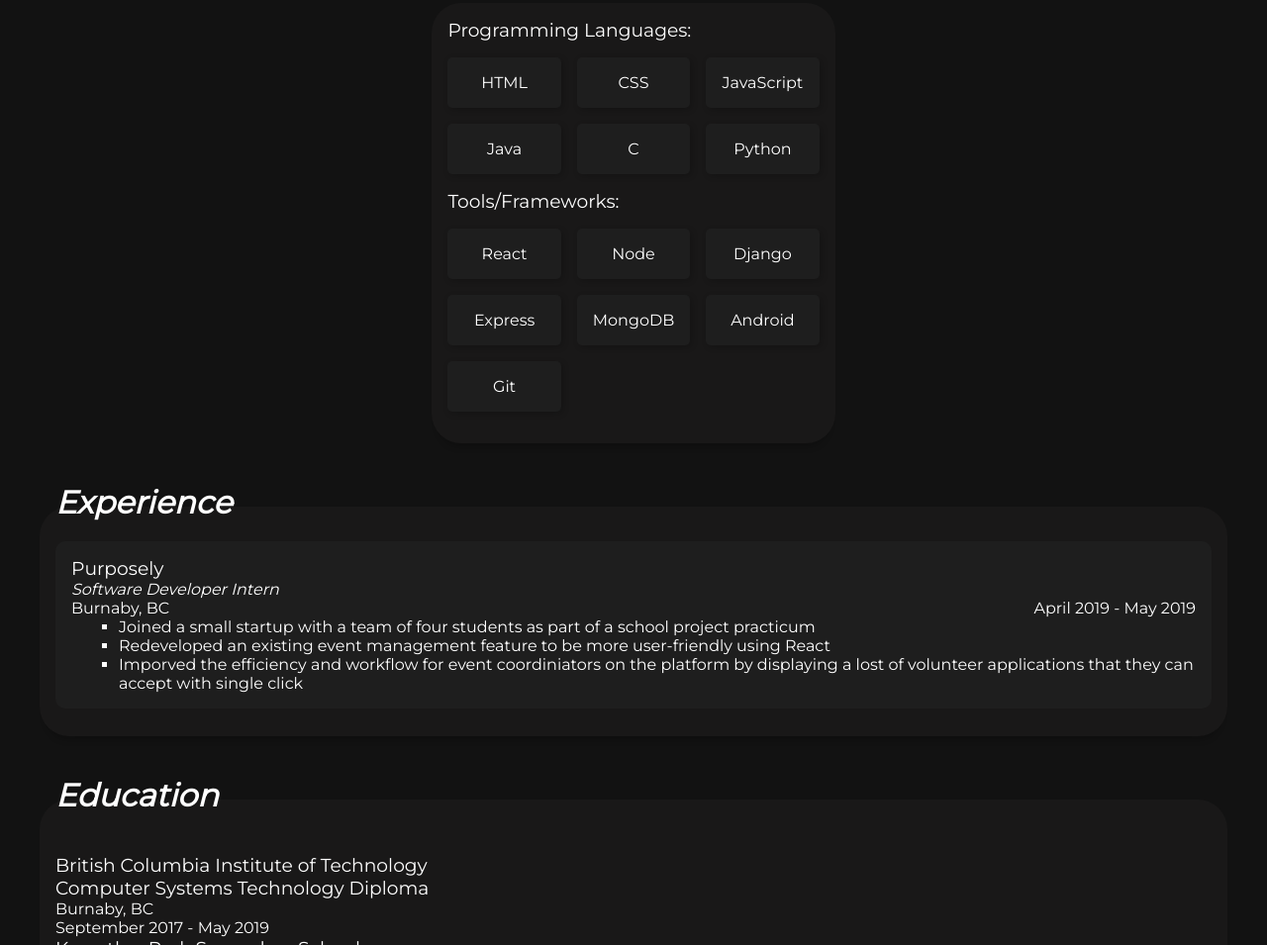
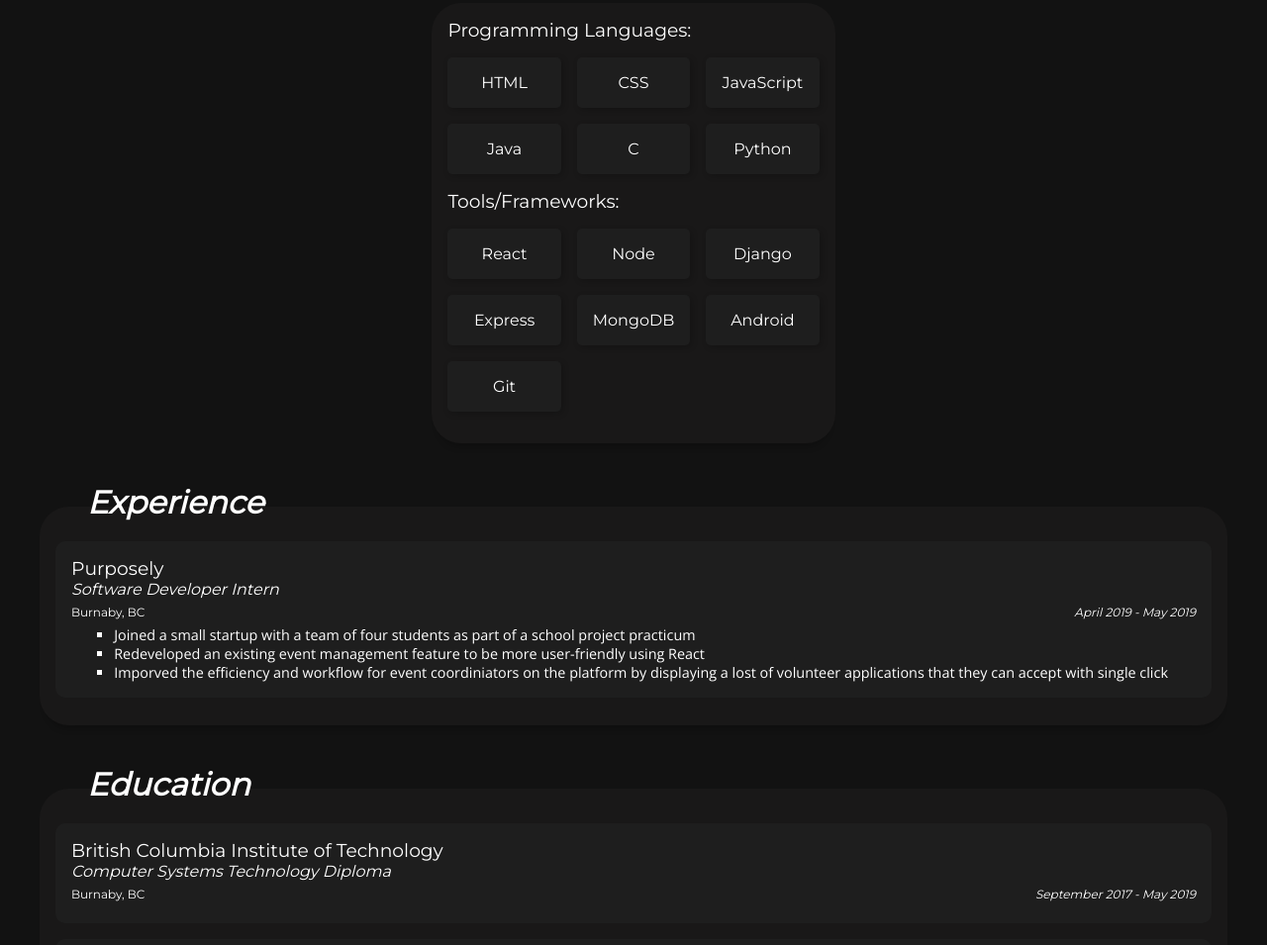
Before and after one commit to alvarviktor/alvarviktor.github.io, a plain HTML site: page index.html in a window 1280 px wide. Shown: the part 1845-2800 px from the top of the page at 99% size. Drawn offline with nearby package versions, Linux system fonts and the light colour scheme.

Commit message:
completed education section

```diff
--- a/index.html
+++ b/index.html
@@ -94,23 +94,25 @@
     </div>
     <div class="about-me-education">
       <h2>Education</h2>
+      <div class="education-flex-container">
         <div class="education-container">
-        <div>
+          <div class="education-header">
             <h3>British Columbia Institute of Technology</h3>
-          <h3>Computer Systems Technology Diploma</h3>
+            <h4>Computer Systems Technology Diploma</h4>
           </div>
-        <div>
+          <div class="education-sub-header">
             <h4>Burnaby, BC</h4>
             <h4>September 2017 - May 2019</h4>
           </div>
         </div>
-      <div class="education-kwantlenpark">
-        <div>
+        <div class="education-container">
+          <div class="education-header">
             <h3>Kwantlen Park Secondary School</h3>
           </div>
-        <div>
+          <div class="education-sub-header">
             <h4>Surrey, BC</h4>
             <h4>September 2012 - June 2017</h4>
+          </div>
         </div>
       </div>
     </div>
--- a/public/style.css
+++ b/public/style.css
@@ -82,6 +82,7 @@ b {
   top: 0;
   left: 0;
   right: 0;
+  z-index: 900;
   width: 100%;
   height: 50px;
   background-color: var(--dark-colour-level-three);
@@ -226,24 +227,31 @@ b {
   font-size: 2em;
   position: relative;
   bottom: 1.25em;
+  left: 1em;
 }
 
-.about-me-experience > .experience-container {
+.about-me-experience > .experience-container, .education-flex-container > .education-container {
   background-color: var(--dark-colour-level-three);
   border-radius: 10px;
   padding: 1em ;
 }
 
-.experience-header > h4 {
+.experience-header > :nth-child(2), .education-header > :nth-child(2),
+.experience-sub-header > :nth-child(2), .education-sub-header > :nth-child(2) {
   font-style: italic;
 }
 
-.experience-sub-header {
+.experience-sub-header, .education-sub-header {
+  font-size: 0.75em;
+  margin: 0.5em 0;
+}
+
+.experience-sub-header, .education-sub-header {
   display: flex;
   justify-content: space-between;
 }
 
-.experience-container {
+.experience-container, .education-flex-container {
   position: relative;
   bottom: 1.25em;
 }
@@ -251,6 +259,8 @@ b {
 .experience-container > ul {
   padding-left: 3em;
   list-style-type: square;
+  font-size: 0.9em;
+  font-family: 'Open Sans', sans-serif;
 }
 
 .about-me-education {
@@ -260,3 +270,9 @@ b {
 .about-me-experience, .about-me-education {
   margin-top: 2em;
 }
+
+.education-flex-container {
+  display: flex;
+  flex-direction: column;
+  gap: 1em;
+}
```
Lines whose indentation alone changed are shown as unchanged.
